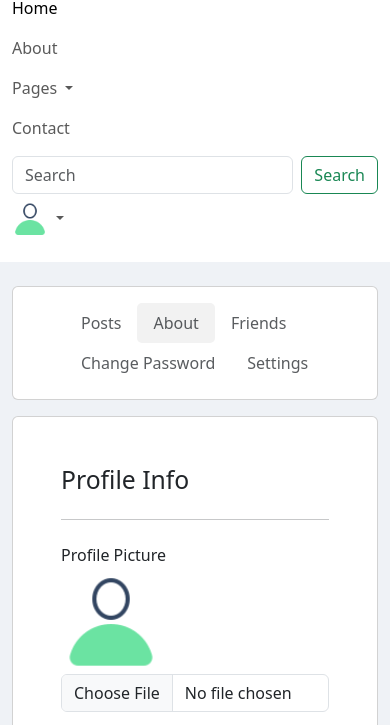
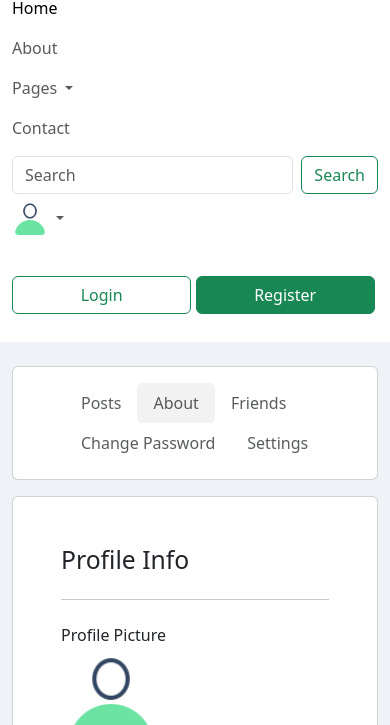
Before and after one commit to vijaythapa333/bootstrap-social-app-lite, a plain HTML site: page about.html in a window 390 px wide. Both pictures are taken after a click on the button "Toggle navigation". Shown: the part 66-791 px from the top of the page. Drawn offline with nearby package versions, Linux system fonts and the light colour scheme.

Commit message:
Login Register Button Added on Navbar

```diff
--- a/about.html
+++ b/about.html
@@ -70,6 +70,13 @@
                 </li>
               </ul>
              <!-- User Profile Ends  -->
+
+              <!-- Login/Register Menu Starts -->
+              <div class="nav-login">
+                <a class="btn btn-outline-success btn-50" href="login.html">Login</a>
+                <a class="btn btn-success btn-50" href="register.html">Register</a>
+              </div>
+              <!-- Login/Register Menu Ends -->
 
           </div>
         </div>
--- a/css/style.css
+++ b/css/style.css
@@ -43,3 +43,18 @@ Version: 1.0;
     line-height: 2.5;
     box-shadow: rgba(149, 157, 165, 0.2) 0px 8px 24px;
 }
+
+.nav-login{
+    margin-left: 30px;
+}
+
+@media only screen and (max-width:480px){
+    .nav-login{
+        margin-top: 30px;
+        margin-bottom: 20px;
+        margin-left: 0px;
+    }
+    .btn-50{
+        width: 49%;
+    }
+}
```
Also changed, not shown: friends.html (+7 -0 lines), index.html (+7 -0 lines), login.html (+7 -0 lines), password_change.html (+7 -0 lines), post_details.html (+7 -0 lines), profile.html (+7 -0 lines), register.html (+7 -0 lines), settings.html (+7 -0 lines).
